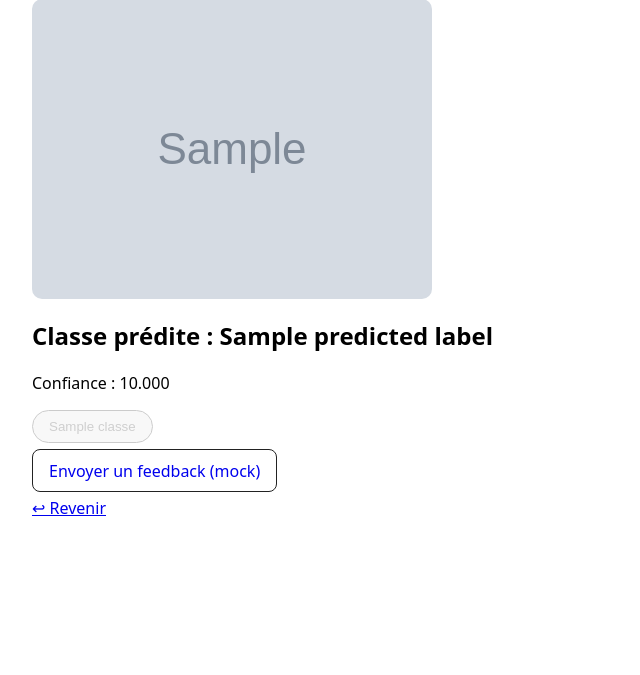
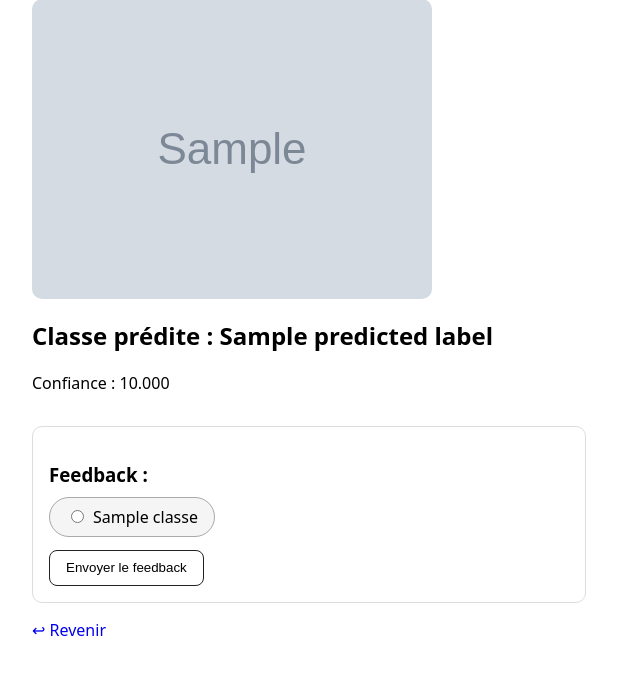
Before and after one commit to Mathieu-Kittel/simplon_debug, a Flask app: template templates/result.html in a window 1280 px wide. Shown: the part 97-772 px from the top of the page, without its empty margins (0-640 px from the left). Run offline with Flask 3, Linux system fonts and the light colour scheme; the template is opened without the code that fills it: most values are stand-ins (such as "Sample title", 1, 10 or a date in 2020); grey boxes marked "Sample" are stand-in pictures.

Commit message:
Ajout feedback loop, script MongoDB, alerting.

```diff
--- a/app.py
+++ b/app.py
@@ -5,13 +5,15 @@ import os
 os.environ["KERAS_BACKEND"] = "torch"
 
 import logging
-from logging.handlers import TimedRotatingFileHandler
+from logging.handlers import (TimedRotatingFileHandler,
+                              SMTPHandler)
 
 import io
 import base64
 
 from flask import Flask, render_template, request, redirect, url_for
 import flask_monitoringdashboard as dashboard
+
 from werkzeug.utils import secure_filename
 
 import numpy as np
@@ -19,6 +21,10 @@ import keras
 
 from PIL import Image
 
+from pymongo        import MongoClient
+from pymongo.errors import PyMongoError
+from dotenv         import load_dotenv
+from datetime       import datetime, timezone
 
 # ---------------- Logger ---------------- #
 
@@ -42,6 +48,25 @@ app_handler.setLevel(logging.DEBUG)
 cmd_handler = logging.StreamHandler()
 cmd_handler.setLevel(logging.ERROR)
 
+# Enfin un troisième handler, SMTP
+
+# Récupération des variables mail
+load_dotenv()
+smtp_from = os.getenv("fromaddr")
+smtp_cred = os.getenv("credentials")
+
+# Handler smtp
+smtp_handler = SMTPHandler(
+    mailhost=("smtp.gmail.com", 587),
+    fromaddr=smtp_from,
+    toaddrs=["exemple_mail@ggmail.com"],
+    subject="🚨 Erreur application Flask",
+    credentials=(smtp_from, smtp_cred),
+    secure=()
+)
+smtp_handler.setLevel(logging.CRITICAL)
+
+
 # Au changement de fichier, on ajoute la date au .log en cours
 app_handler.suffix = "%d_%m_%Y.log"
 
@@ -49,10 +74,12 @@ app_handler.suffix = "%d_%m_%Y.log"
 formatter = logging.Formatter("%(asctime)s - %(levelname)s - %(message)s")
 app_handler.setFormatter(formatter)
 cmd_handler.setFormatter(formatter)
+smtp_handler.setFormatter(formatter)
 
 # Ajout des handlers à logger
 logger.addHandler(app_handler)
 logger.addHandler(cmd_handler)
+logger.addHandler(smtp_handler)
 
 # Log d'initialisation
 logger.debug("Instanciation du logger.")
@@ -68,11 +95,40 @@ def handle_exception(exc_type, exc_value, exc_traceback):
     if issubclass(exc_type, KeyboardInterrupt):
         sys.__excepthook__(exc_type, exc_value, exc_traceback)
         return
-    logger.error("Exception non gérée", exc_info=(exc_type, exc_value, exc_traceback))
+    logger.critical("Exception non gérée", exc_info=(exc_type, exc_value, exc_traceback))
 
 # Changement de hook
 sys.excepthook = handle_exception
-logger.debug("Changement du hook.")
+logger.debug("Changement du hook OK.")
+
+
+# ------------- Load dot env -------------
+# load_dotenv()
+
+mongo_uri = os.getenv("mongo_uri")
+db_name = os.getenv("db_name")
+collection_name = os.getenv("collection_name")
+
+logger.debug("Chargement des variables environnement OK.")
+
+# --------------- MongoDB ---------------
+
+# Connexion au serveur/BDD/Collection Mongo
+mongo_client = MongoClient(mongo_uri, serverSelectionTimeoutMS=10000)
+mongo_db = mongo_client[db_name]
+mongo_collection = mongo_db[collection_name]
+
+
+# Ping pour vérifier la connexion
+
+try:
+    mongo_client.admin.command("ping")
+    logger.info("Ping MongoDB OK.")
+except PyMongoError as e:
+    logger.error("Connexion MongoDB échouée.", exc_info=e)
+    raise
+
+
 
 # ---------------- Config ----------------
 UPLOAD_FOLDER = "static/uploads"
@@ -85,7 +141,7 @@ logger.debug("Instance Flask OK")
 
 
 
-# ---------------- Model ----------------+
+# ---------------- Model ----------------
 MODEL_PATH = "models/final_cnn.keras"
 model = keras.saving.load_model(MODEL_PATH, compile=False)
 logger.debug("Model correctement chargé.")
@@ -177,7 +233,7 @@ def preprocess_from_pil(pil_img: Image.Image, model_shape: tuple) -> np.ndarray:
     return img_array
 
 logger.info("Initialisation des variables et des fonctions\
-             réussie.")
+réussie.")
 
 # ---------------- Routes ----------------
 @app.route("/", methods=["GET"])
@@ -212,6 +268,7 @@ def predict():
         - `classes` : liste des classes (pour les boutons).
     """
 
+    # Vérification de la présence d'une image valide
     if "file" not in request.files:
         return redirect("/")
 
@@ -219,15 +276,18 @@ def predict():
     if file.filename == "" or not allowed_file(secure_filename(file.filename)):
         return redirect("/")
 
+    # Lecture et traitement de l'image
     raw = file.read()
     pil_img = Image.open(io.BytesIO(raw))
     img_array = preprocess_from_pil(pil_img, model_H_W)
 
+    # Prédiction
     probs = model.predict(img_array, verbose=0)[0]
     cls_idx = int(np.argmax(probs))
     label = CLASSES[cls_idx]
     conf = float(probs[cls_idx])
 
+    # Transformation en url et base64
     image_data_url = to_data_url(pil_img, fmt="JPEG")
 
     return render_template("result.html",
@@ -236,14 +296,47 @@ def predict():
                            confidence=conf,
                            classes=CLASSES)
 
-@app.route("/feedback", methods=["GET"])
-def feedback_ok():
-    """Affiche la page de confirmation de feedback (placeholder).
+@app.route("/feedback", methods=["POST"])
+def feedback():
+    """
+    Réception et stockage du feedback utilisateur en base MongoDB.
+    Redirige vers la page de feedback.
+    """
 
-    Returns:
-        Réponse HTML rendant le template "feedback_ok.html".
-    """
-    return render_template("feedback_ok.html")
+    # Message par défaut pour la page de feedback
+    message = "Merci pour le feedback ! 👍"
+
+    # Récupération des informations pour le feedback
+    try:
+        image_data_url   = request.form.get("image_base64")
+        model_prediction = request.form.get("model_prediction")
+        model_confidence = request.form.get("model_confidence")
+        user_feedback    = request.form.get("user_feedback")
+
+        # On retire le header HTML pour ne garder que la base64
+        image_base64 = None
+        if image_data_url and "," in image_data_url:
+            image_base64 = image_data_url.split(",", 1)[1]
+
+        # Constitution de l'objet à insérer en base de données
+        doc = {
+            "image_base64": image_base64,
+            "model_prediction": model_prediction,
+            "model_confidence": float(model_confidence) if model_confidence is not None else None,
+            "user_feedback": user_feedback,
+            "created_at": datetime.now(timezone.utc),
+            "_init": True
+        }
+
+        # Insertion de l'objet dans MongoDB
+        mongo_collection.insert_one(doc)
+        logger.info("Feedback inséré en base MongoDB.")
+
+    except Exception as e:
+        logger.exception(f"Erreur lors de l'insertion du feedback :\n{e}")
+        message = "Une erreur est survenue, merci d'avoir essayé. 😉"
+
+    return render_template("feedback_ok.html", message=message)
 
 
 # Ajout du dashboard Flask
--- a/templates/feedback_ok.html
+++ b/templates/feedback_ok.html
@@ -10,7 +10,7 @@
   </head>
   <body>
     <div class="ok">
-      <h2>Feedback envoyé ✅</h2>
+      <h2>{{ message }}</h2>
     </div>
     <p><a href="/">↩︎ Revenir</a></p>
   </body>
--- a/templates/result.html
+++ b/templates/result.html
@@ -6,23 +6,45 @@
     <style>
       body { font-family: system-ui, sans-serif; margin: 2rem; }
       img { max-width: 420px; border-radius: 10px; display: block; margin-bottom: 1rem; }
-      .pill { padding:.5rem 1rem; margin-right:.5rem; border-radius:999px; border:1px solid #aaa; background:#f5f5f5; opacity:.6; cursor:not-allowed; }
-      .btn { padding:.6rem 1rem; border-radius:8px; border:1px solid #222; background:#fff; text-decoration:none; }
+      .pill { padding:.5rem 1rem; margin-right:.5rem; border-radius:999px; border:1px solid #aaa; background:#f5f5f5; }
+      .pill input { margin-right:.3rem; }
+      .btn { padding:.6rem 1rem; border-radius:8px; border:1px solid #222; background:#fff; cursor:pointer; }
+      .btn-link { text-decoration:none; }
+      .feedback-box { margin-top: 2rem; padding: 1rem; border: 1px solid #ddd; border-radius: 10px; max-width: 520px; }
     </style>
   </head>
+
   <body>
     <h1>Résultat</h1>
+
     <img src="{{ image_data_url }}" alt="submitted image" />
+
     <h2>Classe prédite : {{ predicted_label }}</h2>
     <p>Confiance : {{ '%.3f'|format(confidence) }}</p>
 
-    <div>
-      {% for c in classes %}
-        <button class="pill" disabled>{{ c }}</button>
-      {% endfor %}
+    <!-- ================= FEEDBACK ================= -->
+    <div class="feedback-box">
+      <h3>Feedback :</h3>
+
+      <form method="post" action="/feedback">
+        <!-- Champs cachés : données modèle -->
+        <input type="hidden" name="image_base64" value="{{ image_data_url }}">
+        <input type="hidden" name="model_prediction" value="{{ predicted_label }}">
+        <input type="hidden" name="model_confidence" value="{{ confidence }}">
+
+        <!-- Choix utilisateur -->
+        {% for c in classes %}
+          <label class="pill">
+            <input type="radio" name="user_feedback" value="{{ c }}" required>
+            {{ c }}
+          </label>
+        {% endfor %}
+
+        <br><br>
+        <button class="btn" type="submit">Envoyer le feedback</button>
+      </form>
     </div>
 
-    <p><a class="btn" href="/feedback">Envoyer un feedback (mock)</a></p>
-    <p><a href="/">↩︎ Revenir</a></p>
+    <p><a class="btn-link" href="/">↩︎ Revenir</a></p>
   </body>
 </html>
```
Also changed, not shown: MongoDB/init_db.py (added, +75 -0 lines).
